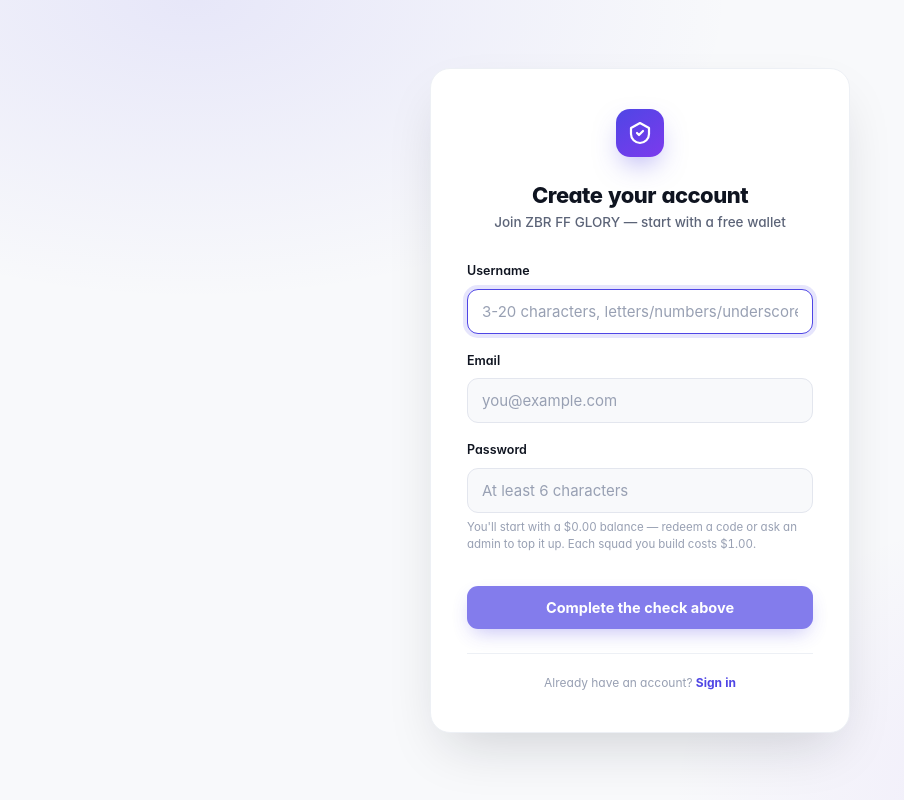
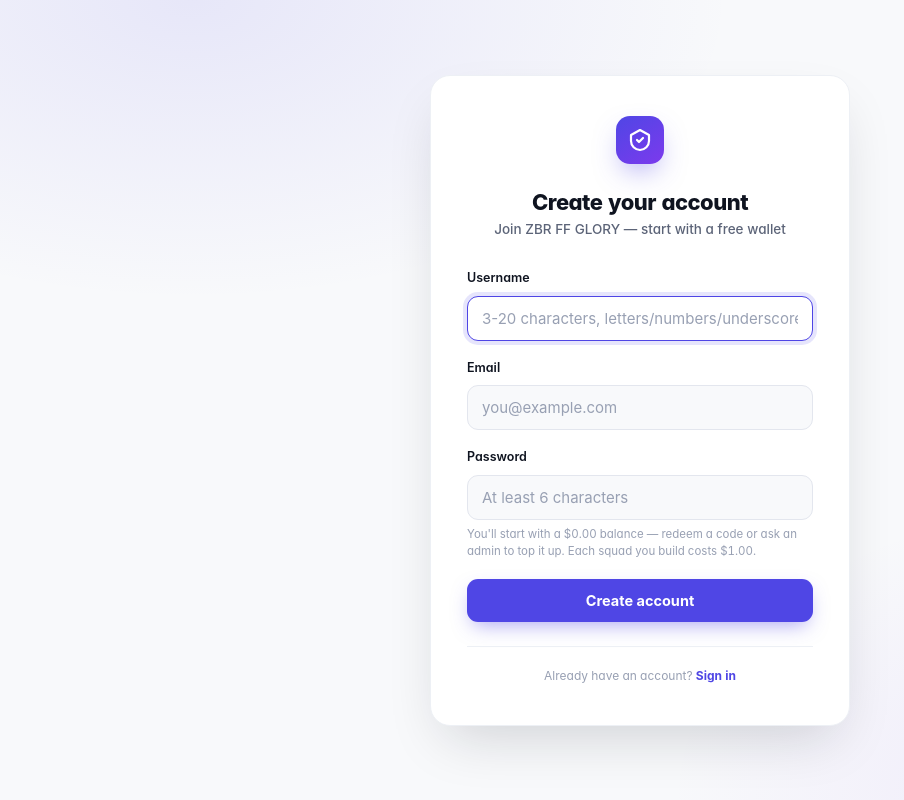
Before and after one commit to nirob556/main-giuld-app, a FastAPI app: page /register in a window 1280 px wide. Shown: the whole page, without its empty margins (0-904 px from the left). Run offline with FastAPI, Linux system fonts and the light colour scheme; data comes from the database, SQL or seed files in the repository; parts of the project's set-up code (start-up, migrations or seed data) failed here and were passed over; some libraries are stand-ins or nearby versions.

Commit message:
Refactor registration form layout and attributes
Refactor registration form HTML structure and improve accessibility by adjusting input attributes and button states.

```diff
--- a/app/web/templates/register.html
+++ b/app/web/templates/register.html
@@ -5,7 +5,7 @@
 <meta name="viewport" content="width=device-width, initial-scale=1, viewport-fit=cover">
 <title>Create account — ZBR FF GLORY</title>
 <link rel="stylesheet" href="/static/css/theme.css">
-<script src="https://challenges.cloudflare.com/turnstile/v0/api.js" async defer></script>
+
 <style>
   body{
     display:flex;align-items:center;justify-content:center;
@@ -51,7 +51,7 @@
     margin-bottom:8px;font-weight:600;
   }
   .field input{
-    width:100%;
+    width:100%;box-sizing:border-box;
     background:var(--bg);
     border:1px solid var(--border);
     color:var(--text);
@@ -104,6 +104,7 @@
   }
 </style>
 </head>
+
 <body>
   <div class="auth-shell">
     <form class="auth-card" id="registerForm" autocomplete="off">
@@ -115,34 +116,45 @@
           </svg>
         </div>
       </div>
+
       <div class="auth-title">Create your account</div>
       <div class="auth-sub">Join ZBR FF GLORY — start with a free wallet</div>
 
       <div class="field">
         <label for="username">Username</label>
-        <input type="text" id="username" name="username" placeholder="3-20 characters, letters/numbers/underscore" required autofocus autocapitalize="off" spellcheck="false" minlength="3" maxlength="20">
+        <input type="text" id="username" name="username"
+               placeholder="3-20 characters, letters/numbers/underscore"
+               required autofocus autocapitalize="off" spellcheck="false"
+               minlength="3" maxlength="20">
       </div>
+
       <div class="field">
         <label for="email">Email</label>
-        <input type="email" id="email" name="email" placeholder="you@example.com" required autocapitalize="off" spellcheck="false">
+        <input type="email" id="email" name="email"
+               placeholder="you@example.com" required
+               autocapitalize="off" spellcheck="false">
       </div>
+
       <div class="field">
         <label for="password">Password</label>
-        <input type="password" id="password" name="password" placeholder="At least 6 characters" required minlength="6">
-        <div class="field-hint">You'll start with a $0.00 balance — redeem a code or ask an admin to top it up. Each squad you build costs $1.00.</div>
-      </div>
-      <div class="field" style="display:flex;justify-content:center;margin-bottom:14px;">
-        <div class="cf-turnstile"
-             data-sitekey="__SITE_KEY__"
-             data-callback="onRegTurnstile"
-             data-expired-callback="onRegTurnstileExpired"
-             data-theme="auto">
+        <input type="password" id="password" name="password"
+               placeholder="At least 6 characters"
+               required minlength="6">
+        <div class="field-hint">
+          You'll start with a $0.00 balance — redeem a code or ask an admin to top it up. Each squad you build costs $1.00.
         </div>
       </div>
-      <button type="submit" class="btn-primary" id="registerBtn" disabled>Complete the check above</button>
-      <div class="auth-error" id="authError"></div>
 
-      <div class="auth-footer">Already have an account? <a href="/login" style="color:var(--brand);font-weight:650;">Sign in</a></div>
+      <button type="submit" class="btn-primary" id="registerBtn">
+        Create account
+      </button>
+
+      <div class="auth-error" id="authError" role="alert"></div>
+
+      <div class="auth-footer">
+        Already have an account?
+        <a href="/login" style="color:var(--brand);font-weight:650;">Sign in</a>
+      </div>
     </form>
   </div>
 
@@ -150,59 +162,74 @@
 const form = document.getElementById('registerForm');
 const err = document.getElementById('authError');
 const btn = document.getElementById('registerBtn');
-let turnstileToken = null;
 
-function onRegTurnstile(token){
-  turnstileToken = token;
-  btn.disabled = false;
-  btn.textContent = 'Create account';
-}
-function onRegTurnstileExpired(){
-  turnstileToken = null;
-  btn.disabled = true;
-  btn.textContent = 'Complete the check above';
-}
+function showError(msg) {
+  err.replaceChildren();
 
-function showError(msg){
-  err.innerHTML = `<svg viewBox="0 0 24 24" fill="none" stroke="currentColor" stroke-width="2.2" stroke-linecap="round"><circle cx="12" cy="12" r="9"/><path d="M15 9l-6 6M9 9l6 6"/></svg><span>${msg}</span>`;
+  const icon = document.createElementNS('http://www.w3.org/2000/svg', 'svg');
+  icon.setAttribute('viewBox', '0 0 24 24');
+  icon.setAttribute('fill', 'none');
+  icon.setAttribute('stroke', 'currentColor');
+  icon.setAttribute('stroke-width', '2.2');
+
+  const circle = document.createElementNS('http://www.w3.org/2000/svg', 'circle');
+  circle.setAttribute('cx', '12');
+  circle.setAttribute('cy', '12');
+  circle.setAttribute('r', '9');
+
+  const path = document.createElementNS('http://www.w3.org/2000/svg', 'path');
+  path.setAttribute('d', 'M15 9l-6 6M9 9l6 6');
+
+  icon.append(circle, path);
+
+  const span = document.createElement('span');
+  span.textContent = msg;
+
+  err.append(icon, span);
   err.style.display = 'flex';
 }
 
 form.addEventListener('submit', async (e) => {
   e.preventDefault();
   err.style.display = 'none';
-  if (!turnstileToken) {
-    showError('Please complete the verification check.');
-    return;
-  }
-  btn.disabled = true; btn.textContent = 'Creating account...';
+
+  if (!form.reportValidity()) return;
+
+  btn.disabled = true;
+  btn.textContent = 'Creating account...';
+
   try {
     const res = await fetch('/api/auth/register', {
       method: 'POST',
       headers: {'Content-Type': 'application/json'},
       body: JSON.stringify({
-        username: document.getElementById('username').value,
-        email: document.getElementById('email').value,
-        password: document.getElementById('password').value,
-        turnstile_token: turnstileToken,
-      }),
+        username: document.getElementById('username').value.trim(),
+        email: document.getElementById('email').value.trim(),
+        password: document.getElementById('password').value
+      })
     });
-    const data = await res.json();
-    if (data.status === 'ok') {
+
+    const data = await res.json().catch(() => ({}));
+
+    if (res.ok && data.status === 'ok') {
       window.location.href = '/dashboard';
-    } else if (data.error) {
+      return;
+    }
+
+    if (data.error) {
       showError(data.error);
     } else if (Array.isArray(data.detail) && data.detail[0]) {
       showError(data.detail[0].msg || 'Could not create account');
     } else {
-      showError(typeof data.detail === 'string' ? data.detail : 'Could not create account');
+      showError(typeof data.detail === 'string'
+        ? data.detail
+        : 'Could not create account');
     }
-  } catch (e2) {
+  } catch (error) {
     showError('Network error. Please try again.');
   } finally {
-    turnstileToken = null;
-    if (window.turnstile) window.turnstile.reset();
-    btn.disabled = true; btn.textContent = 'Complete the check above';
+    btn.disabled = false;
+    btn.textContent = 'Create account';
   }
 });
 </script>
```
